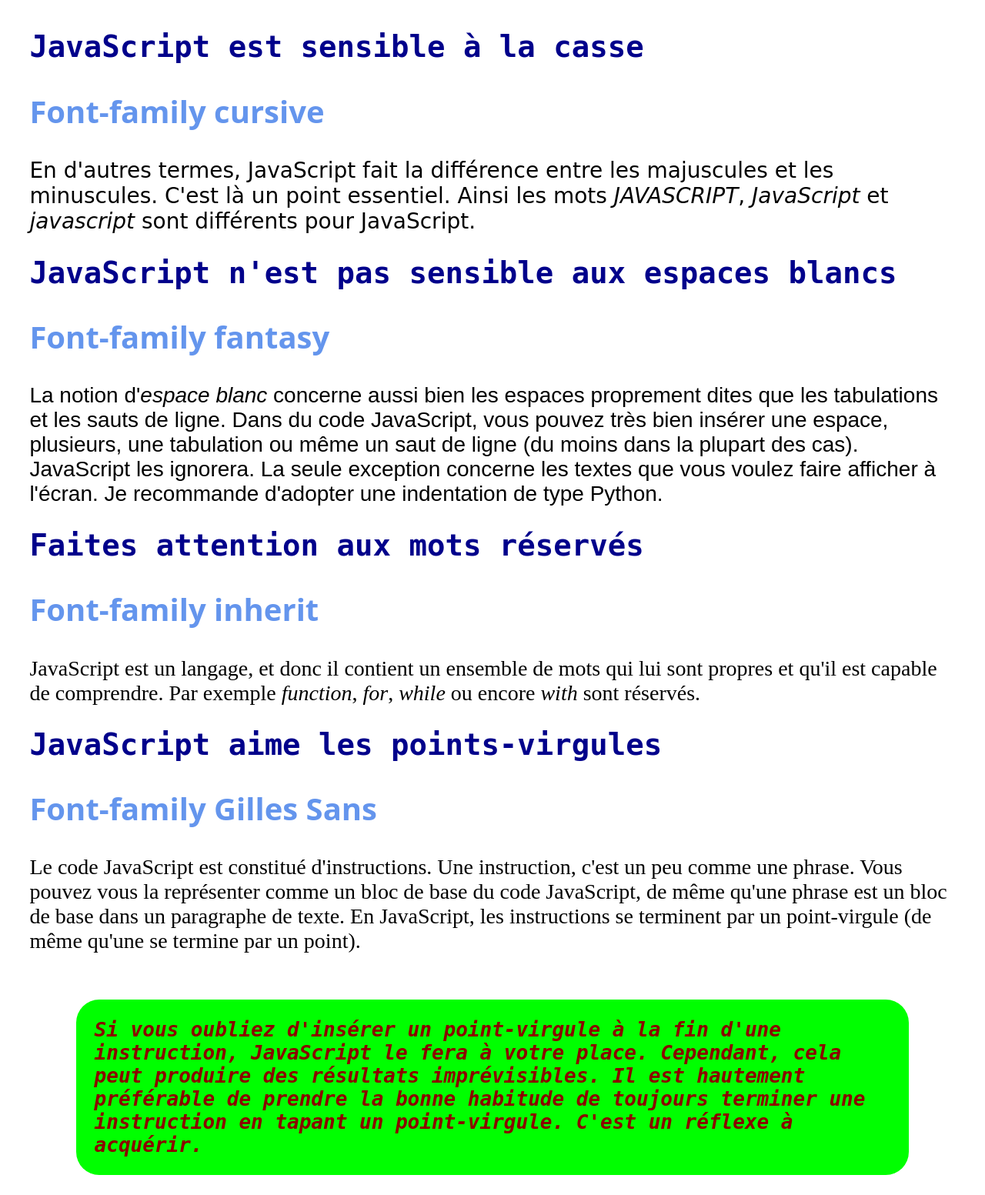
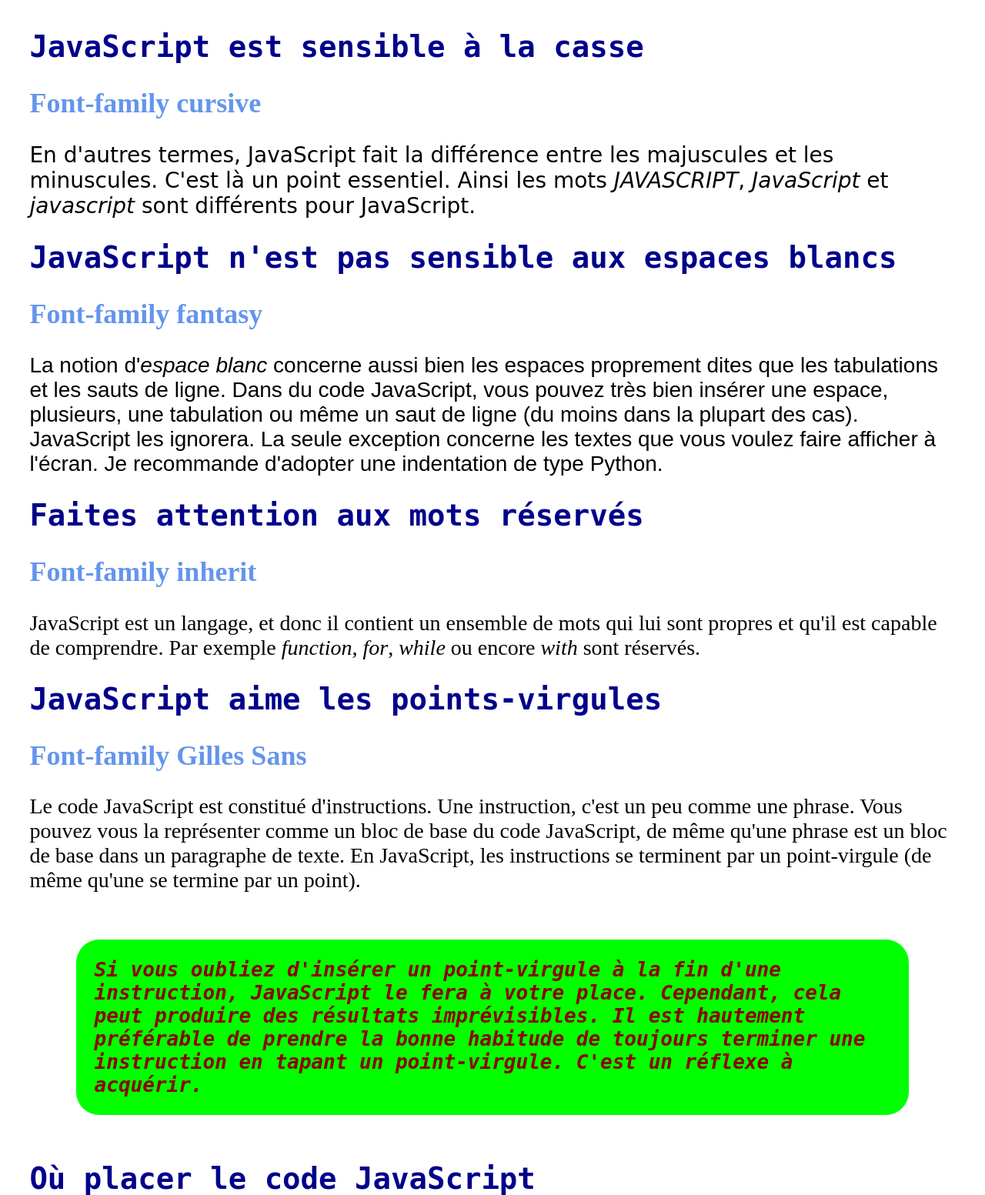
Before and after one commit to emacsfreeman/test-github-pages, a PHP site: page /jsrules.html in a window 1280 px wide. Shown: the top 1553 px of the page at 77% size. Run offline with PHP 8.4, Linux system fonts and the light colour scheme.

Commit message:
Update style.css

```diff
--- a/js/js4dummies/part1/chap2/style.css
+++ b/js/js4dummies/part1/chap2/style.css
@@ -45,8 +45,8 @@ h1 {
   font-size: 3em;
 }
 h2 {
-  font-family: system-ui;
-  font-size: 2.5em;
+  font-family: Futura;
+  font-size: 2.25em;
   color: #6495ED;
 }
 li {
```
